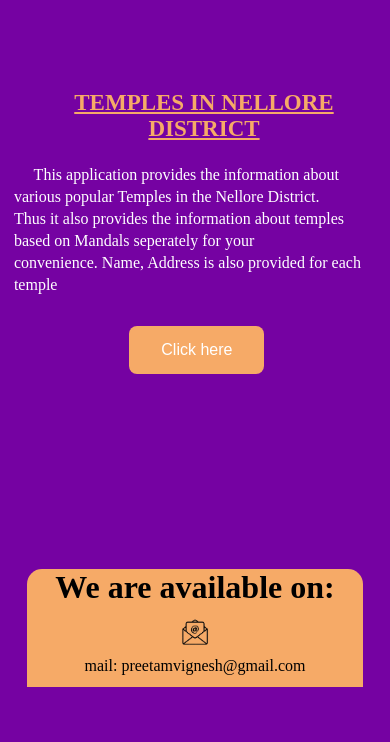
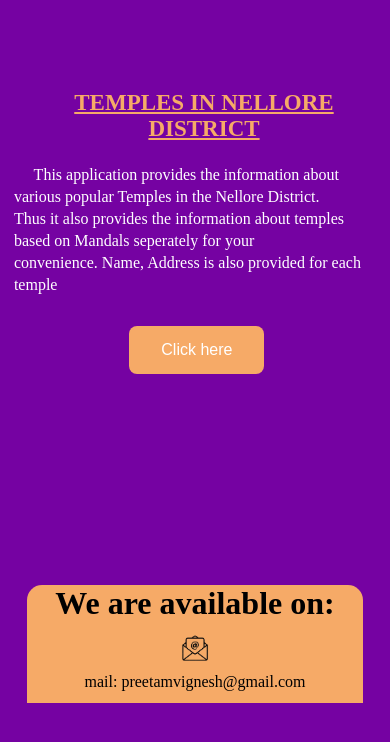
Before and after one commit to preetam-vignesh/preetam-vignesh.app.com, a plain HTML site: page index.html in a window 390 px wide. Drawn offline with Linux system fonts and the light colour scheme.

Commit message:
Update index.css

```diff
--- a/index.css
+++ b/index.css
@@ -91,7 +91,7 @@
         text-align: center;
     }
     .content h1{
-	    font-size: 23px;
+	font-size: 23px;
         margin-left: 18px;
         text-decoration: underline;
         border-bottom-style: none;
@@ -109,7 +109,7 @@
     }
 
     .contactus {
-        margin-top: 49%;
+        margin-top: 53%;
         margin-left: 7%;
         margin-right: 7%;
         background-color: rgb(246, 170, 103);
```
